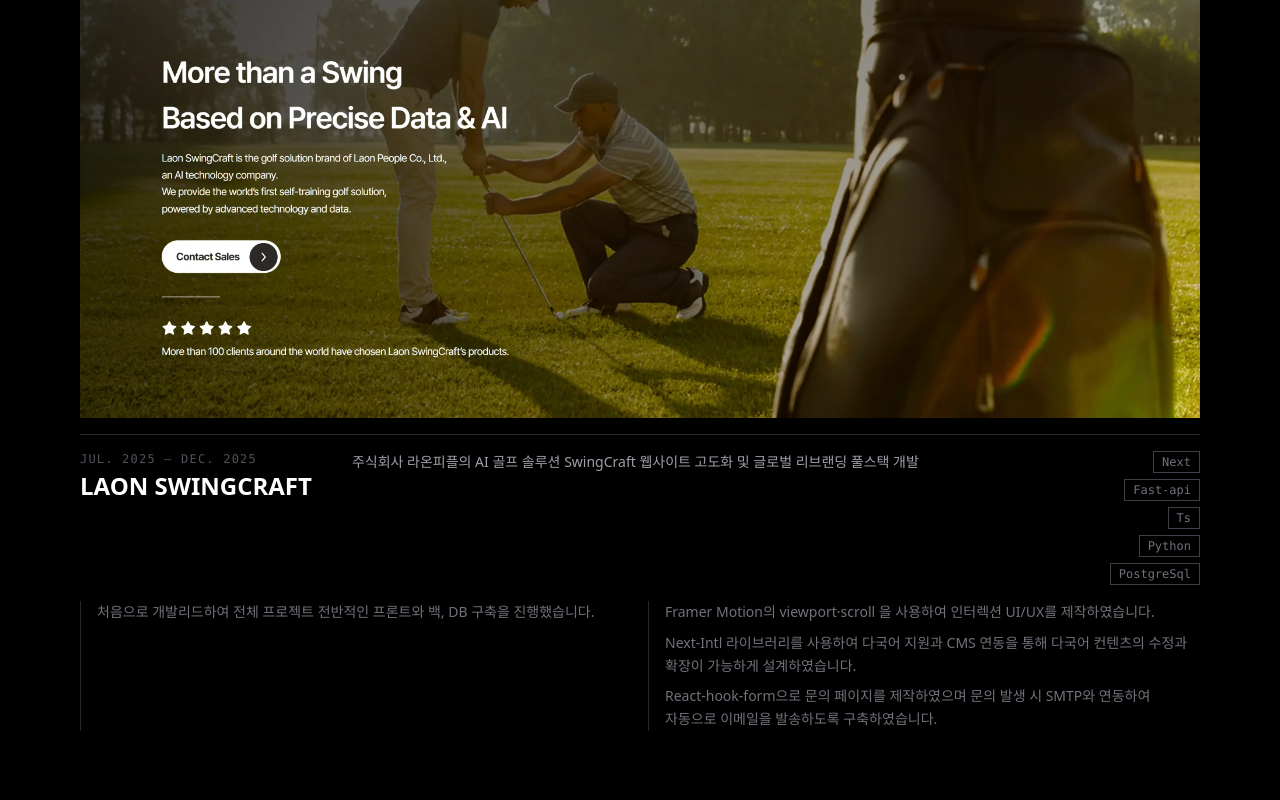
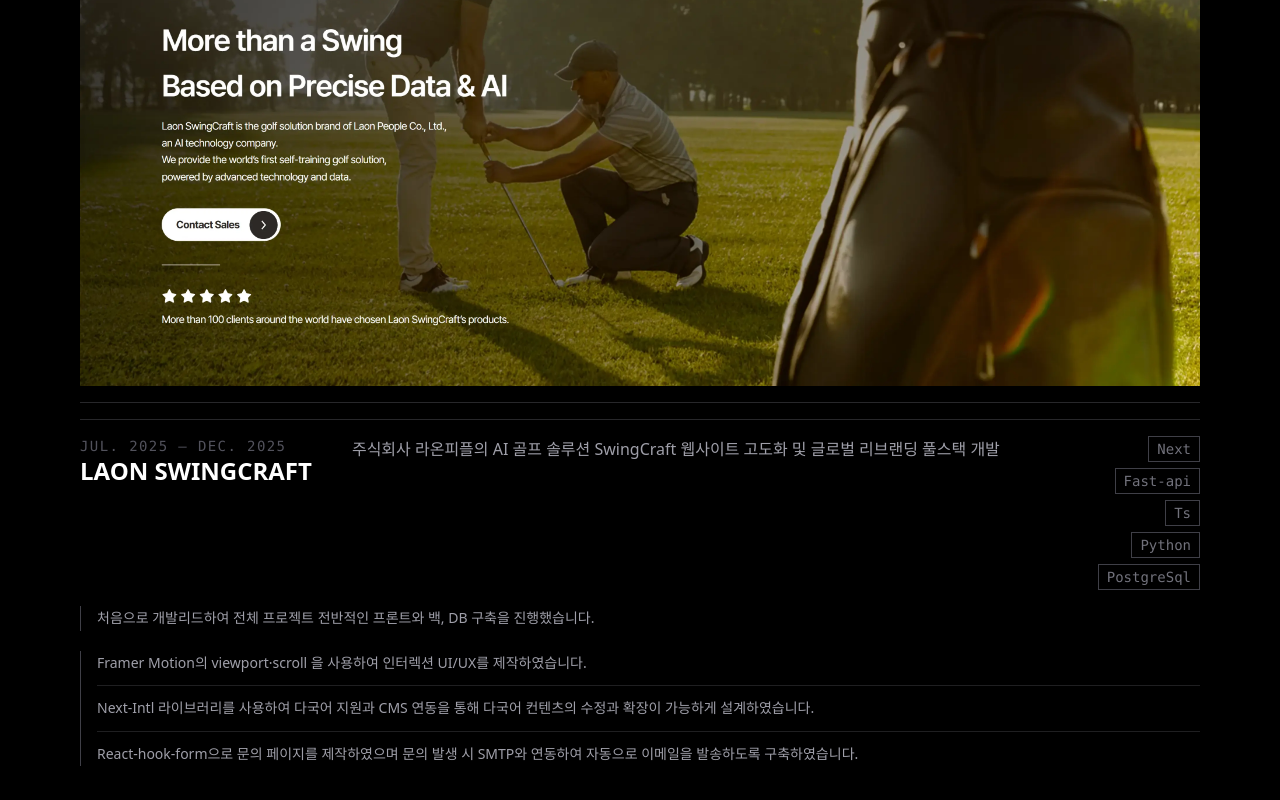
Before and after one commit to belltalion/portfolio, a Next.js app: page / in a window 1280 px wide. Shown: the part 1072-1872 px from the top of the page. Built offline with nearby package versions, Linux system fonts and the light colour scheme.

Commit message:
Fix portfolio

```diff
--- /dev/null
+++ b/components/DetailPortfolio/ProjectCard.tsx
@@ -0,0 +1,87 @@
+import Link from 'next/link'
+import { ImageSlider } from '../Motion/ImageSlider'
+import { MotionDiv } from '../Motion'
+
+const CHILD_VARIANTS = {
+   init: { y: 12, opacity: 0, filter: 'blur(8px)' },
+   view: { y: 0, opacity: 1, filter: 'blur(0px)' },
+   exit: { y: -8, opacity: 0, filter: 'blur(6px)', transition: { delay: 0 } },
+}
+
+export function ProjectCard({
+   value,
+}: {
+   value: {
+      href: string
+      src: string[]
+      date: string
+      title: string
+      desc: string
+      stack: string[]
+      children: string[][]
+   }
+}) {
+   return (
+      <>
+         <MotionDiv variants={CHILD_VARIANTS} transition={{ duration: 0.5 }}>
+            <Link
+               href={value.href}
+               target="_blank"
+               className="block w-full overflow-hidden duration-300 md:hover:opacity-90"
+            >
+               <ImageSlider images={value.src} alt={value.href} />
+            </Link>
+         </MotionDiv>
+
+         <MotionDiv
+            variants={CHILD_VARIANTS}
+            transition={{ duration: 0.4, delay: 0.15 }}
+            className="md:border-t md:border-zinc-800 md:pt-4"
+         >
+            <div className="flex flex-col gap-3 border-t border-zinc-800 pt-4 md:flex-row md:items-start md:gap-10">
+               <div className="flex-col md:flex-row">
+                  <span className="block font-mono text-xs tracking-widest text-zinc-600 md:text-sm">
+                     {value.date}
+                  </span>
+                  <h2 className="text-xl leading-tight font-bold text-white md:text-2xl">
+                     {value.title}
+                  </h2>
+               </div>
+               <p className="text-sm leading-relaxed break-keep text-zinc-400 md:flex-1 md:text-base">
+                  {value.desc}
+               </p>
+               <div className="flex flex-wrap gap-1.5 md:flex-col md:items-end">
+                  {value.stack.map((s) => (
+                     <span
+                        key={s}
+                        className="border border-zinc-700 px-2 py-0.5 font-mono text-xs text-zinc-500 md:text-sm"
+                     >
+                        {s}
+                     </span>
+                  ))}
+               </div>
+            </div>
+         </MotionDiv>
+
+         <div className="grid grid-cols-1 gap-5">
+            {value.children.map((child, idx) => (
+               <MotionDiv
+                  key={`${value.title}-child-${idx}`}
+                  variants={CHILD_VARIANTS}
+                  transition={{ delay: 0.25 + idx * 0.1, duration: 0.4 }}
+                  className="flex flex-col divide-y divide-zinc-800/80 border-l border-zinc-700 pl-4"
+               >
+                  {child.map((text) => (
+                     <p
+                        key={text}
+                        className="py-2.5 text-xs leading-[1.75] text-zinc-400 first:pt-0 last:pb-0 md:text-sm"
+                     >
+                        {text}
+                     </p>
+                  ))}
+               </MotionDiv>
+            ))}
+         </div>
+      </>
+   )
+}
--- a/components/DetailPortfolio/SectionLaon.tsx
+++ b/components/DetailPortfolio/SectionLaon.tsx
@@ -1,30 +1,10 @@
 'use client'
 import clsx from 'clsx'
-import Link from 'next/link'
 import { useRef, useState } from 'react'
 import { AnimatePresence, useMotionValueEvent, useScroll } from 'framer-motion'
 import { Title } from './Title'
+import { ProjectCard } from './ProjectCard'
 import { MotionDiv } from '../Motion'
-import { ImageSlider } from '../Motion/ImageSlider'
-
-const CHILD_VARIANTS = {
-   init: {
-      y: 12,
-      opacity: 0,
-      filter: 'blur(8px)',
-   },
-   view: {
-      y: 0,
-      opacity: 1,
-      filter: 'blur(0px)',
-   },
-   exit: {
-      y: -8,
-      opacity: 0,
-      filter: 'blur(6px)',
-      transition: { delay: 0 },
-   },
-}
 
 const DATA = [
    {
@@ -40,11 +20,12 @@
       stack: ['Next', 'Axum', 'Ts', 'Rust', 'PostgreSql', 'React-Native'],
       children: [
          [
-            '아이디어 단계의 프로젝트를 기획 참여 와 설계하여 클라이언트가 만족할 수 있는 프로젝트로 출시할 수 있도록 리드했습니다.',
+            '아이디어 단계의 프로젝트를 기획·설계하고 기술 스택을 총괄하여, 시장 출시가 가능한 제품으로 완성시키는 프로젝트 리더 역할을 수행했습니다."',
             '지인과 AI가 사용자에게 궁금한 질문을 하면 STT를 통해 이야기를 수집하고 AI 캐릭터 별로 교정 및 이야기 개선을 진행하여 일관된 이야기구조로 자서전을 제작할 수 있는 서비스입니다.',
          ],
          [
             'PostgreSQL 기반 26개 테이블 스키마 설계, B2C 뿐 아닌 B2B 위한 선물 시스템 DB 설계, 동반 작가, 추천사, 프로젝트-주제 연결 등 N:N 관계 설계',
+            'HTTP 요청이 끊겨도 API서버 백그라운드 내에서 AI 작업이 계속 진행될 수 있도록 tracing, traing-subscriber 적용',
             'Kakao·Naver·Google·Apple OAuth 및 JWT 인증 구현, 토스페이먼츠 결제 연동 및 환불 처리 구현, AWS S3 파일 업로드 처리',
             'Firebase 통해 모바일 기기 푸시 알림 연동, 사용자 중심 UI/UX/CX 설계, AI 프롬프트 응답 대기 CX를 Suspense·pending 으로 처리',
          ],
@@ -78,7 +59,9 @@
       stack: ['Next', 'Fast-api', 'Ts', 'Python', 'PostgreSql'],
       desc: '주식회사 데브파이브의 홈페이지 및 업무관리 페이지 풀스택 개발',
       children: [
-         ['주식회사 데브파이브의 홈페이지의 글로벌 리뉴얼 및 업무 및 컨텐츠 관리 페이지 기능 설계, 구축을 진행하였습니다.'],
+         [
+            '주식회사 데브파이브의 홈페이지의 글로벌 리뉴얼 및 업무 및 컨텐츠 관리 페이지 기능 설계, 구축을 진행하였습니다.',
+         ],
          [
             '홈페이지는 Framer Motion 기반 인터렉티브 UI/UX를 제작하였습니다.',
             '홈페이지 제작 문의 시 자동으로 Slack, 카카오톡, SMS 전송 연동을 진행했습니다.',
@@ -113,12 +96,34 @@
    })
 
    return (
-      <section
-         ref={ref}
-         className={clsx('mx-auto flex max-w-[1200px] flex-col items-center', 'px-8 md:px-10', 'w-full')}
-         style={{ height: 200 * DATA.length + 'svh' }}
+      <section className={clsx('mx-auto w-full max-w-[1200px]', 'px-8 md:px-10')}>
+         {/* ── 모바일: 정적 리스트 ── */}
+         <div className="flex flex-col gap-14 py-8 break-keep md:hidden">
+            <div className="flex items-center gap-4">
+               <span className="shrink-0 font-mono text-xs tracking-[0.3em] text-zinc-500 uppercase">
+                  PROJECTS
+               </span>
+               <div className="h-px flex-1 bg-zinc-800" />
+            </div>
+            {DATA.map((value) => (
+               <MotionDiv
+                  key={value.title}
+                  viewport={{
+                     margin: '-20%',
+                     once: true,
+                  }}
+                  whileInView={'view'}
+                  initial="init"
+                  className="flex w-full flex-col gap-4"
                >
-         <div className="sticky top-0 flex min-h-[100svh] w-full flex-col justify-center gap-3 break-keep py-8">
+                  <ProjectCard value={value} />
+               </MotionDiv>
+            ))}
+         </div>
+
+         {/* ── 데스크탑: sticky scroll ── */}
+         <div ref={ref} className="hidden md:block" style={{ height: 200 * DATA.length + 'svh' }}>
+            <div className="sticky top-0 flex min-h-[100svh] w-full flex-col justify-center gap-3 break-keep">
                <AnimatePresence mode="wait">
                   {step >= 0 && <Title key={step} />}
 
@@ -132,78 +137,13 @@
                               animate="view"
                               exit="exit"
                            >
-                           {/* Image */}
-                           <MotionDiv variants={CHILD_VARIANTS} transition={{ duration: 0.5 }}>
-                              <Link
-                                 href={value.href}
-                                 target="_blank"
-                                 className="block w-full overflow-hidden duration-300 md:hover:opacity-90"
-                              >
-                                 <ImageSlider images={value.src} alt={value.href} />
-                              </Link>
-                           </MotionDiv>
-
-                           {/* Info row */}
-                           <MotionDiv
-                              variants={CHILD_VARIANTS}
-                              transition={{ duration: 0.4, delay: 0.15 }}
-                              className="border-t border-zinc-800 pt-4"
-                           >
-                              <div className="flex flex-col gap-4 md:flex-row md:items-start md:gap-10">
-                                 {/* Title & date */}
-                                 <div className="shrink-0">
-                                    <span className="block font-mono text-xs tracking-widest text-zinc-600 mb-1">
-                                       {value.date}
-                                    </span>
-                                    <h2 className="text-xl font-bold leading-tight text-white md:text-2xl">
-                                       {value.title}
-                                    </h2>
-                                 </div>
-
-                                 {/* Description */}
-                                 <p className="flex-1 text-sm leading-relaxed text-zinc-400 break-keep">
-                                    {value.desc}
-                                 </p>
-
-                                 {/* Stack badges */}
-                                 <div className="flex flex-wrap gap-1.5 md:flex-col md:items-end md:gap-1.5">
-                                    {value.stack.map((s) => (
-                                       <span
-                                          key={s}
-                                          className="border border-zinc-700 px-2 py-0.5 font-mono text-xs text-zinc-500"
-                                       >
-                                          {s}
-                                       </span>
-                                    ))}
-                                 </div>
-                              </div>
-                           </MotionDiv>
-
-                           {/* Details grid */}
-                           <div className="grid grid-cols-1 gap-4 md:grid-cols-2">
-                              {value.children.map((child, idx) => (
-                                 <MotionDiv
-                                    key={`${value.title}-child-${idx}`}
-                                    variants={CHILD_VARIANTS}
-                                    transition={{ delay: 0.25 + idx * 0.1, duration: 0.4 }}
-                                    className="flex flex-col gap-2 border-l border-zinc-800 pl-4"
-                                 >
-                                    {child.map((text) => (
-                                       <p
-                                          key={text}
-                                          className="text-xs leading-relaxed text-zinc-500 md:text-sm"
-                                       >
-                                          {text}
-                                       </p>
-                                    ))}
-                                 </MotionDiv>
-                              ))}
-                           </div>
+                              <ProjectCard key={value.title} value={value} />,
                            </MotionDiv>
                         ),
                   )}
                </AnimatePresence>
             </div>
+         </div>
       </section>
    )
 }
--- a/components/SectionOne.tsx
+++ b/components/SectionOne.tsx
@@ -10,8 +10,7 @@
    },
    {
       title: 'FrontEnd',
-      content:
-         'Next / React / Vite / Ts / Js\nFramer Motion / React Hook Form\nReact Query / i18n',
+      content: 'Next / React / Vite / Ts / Js\nFramer Motion / React Hook Form\nReact Query / i18n',
    },
    {
       title: 'BackEnd',
@@ -19,8 +18,7 @@
    },
    {
       title: 'Global Architecture Lead',
-      content:
-         'Next.js 기반 i18n 다국어 시스템\n구축 및 다양한 글로벌 프로덕트의 기술 고도화 주도',
+      content: 'Next.js 기반 i18n 다국어 시스템\n구축 및 다양한 글로벌 프로덕트의 기술 고도화 주도',
    },
    {
       title: 'OSS Validator & Contributor',
@@ -88,7 +86,7 @@
             {/* Captions */}
             <div className="flex flex-col gap-2.5">
                {CAPTIONS.map((v, idx) => (
-                  <TiltCard key={'caption' + idx} className="p-0.5 w-fit">
+                  <TiltCard key={'caption' + idx} className="w-fit p-0.5">
                      <MotionText
                         transition={{
                            delay: 1.5 + idx * 0.1,
@@ -109,7 +107,7 @@
 
          {/* Right: Skills & Info */}
          <MotionDiv
-            className="flex h-screen flex-col gap-5 md:h-fit md:gap-5 md:max-w-[400px]"
+            className="flex h-screen flex-col gap-5 md:h-fit md:max-w-[400px] md:gap-5"
             viewport={{ once: true }}
             initial="init"
             whileInView="view"
@@ -139,7 +137,7 @@
                      <p className="font-mono text-xs tracking-widest text-zinc-600 uppercase">
                         {title}
                      </p>
-                     <p className="whitespace-pre-wrap text-sm font-medium leading-relaxed text-zinc-200 break-keep">
+                     <p className="text-sm leading-relaxed font-medium break-keep whitespace-pre-wrap text-zinc-200">
                         {content}
                      </p>
                   </TiltCard>
```
Lines whose indentation alone changed are shown as unchanged.
